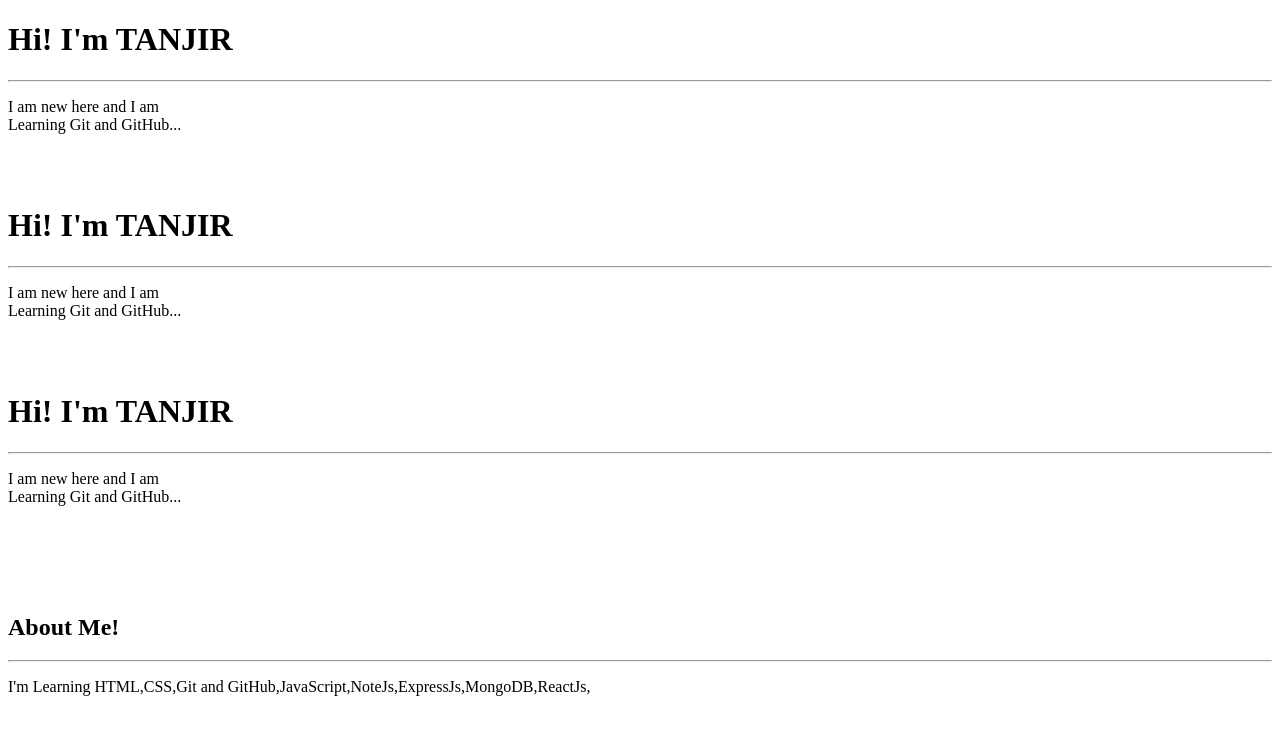
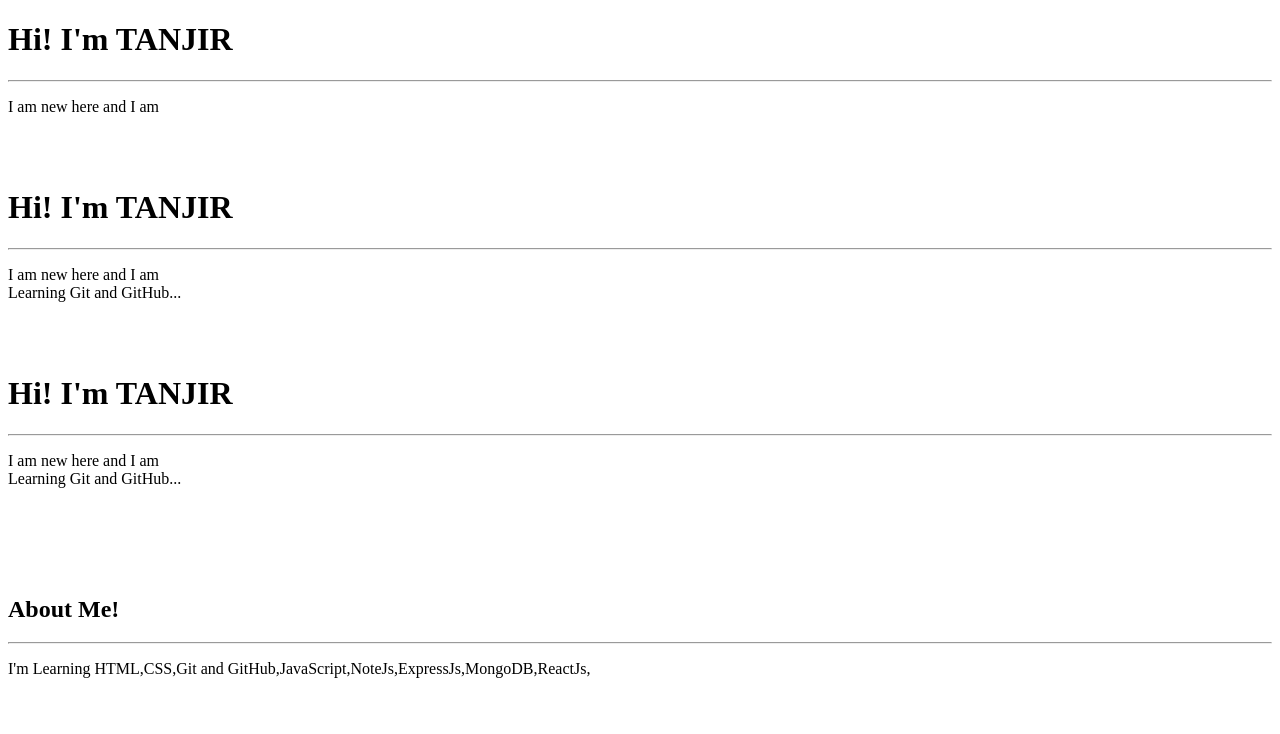
Before and after one commit to tanjirulhaquehridoy/Git-and-GitHub-workflows-Desktop, a plain HTML site: page index.html in a window 1280 px wide. Drawn offline with Linux system fonts and the light colour scheme.

Commit message:
update my file

```diff
--- a/index.html
+++ b/index.html
@@ -10,7 +10,7 @@
     <hr />
     <p>
       I am new here and I am <br />
-      Learning Git and GitHub...
+
     </p><br><br>
     <h1>Hi! I'm TANJIR</h1>
     <hr />
```
